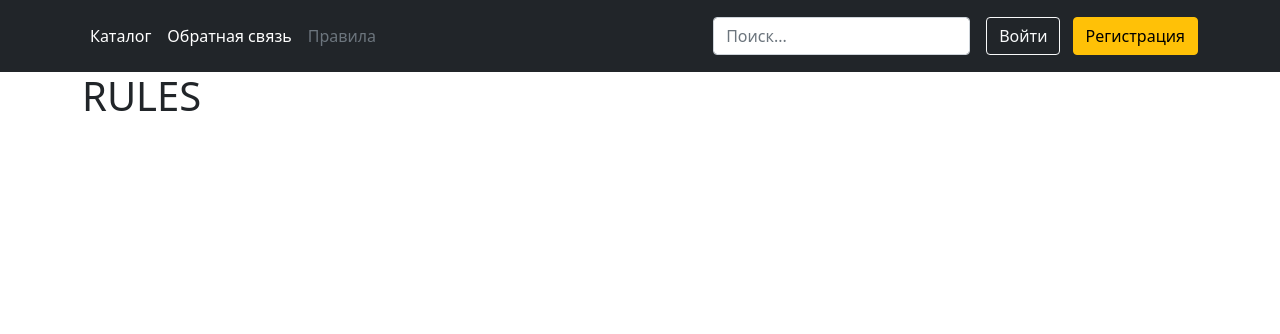
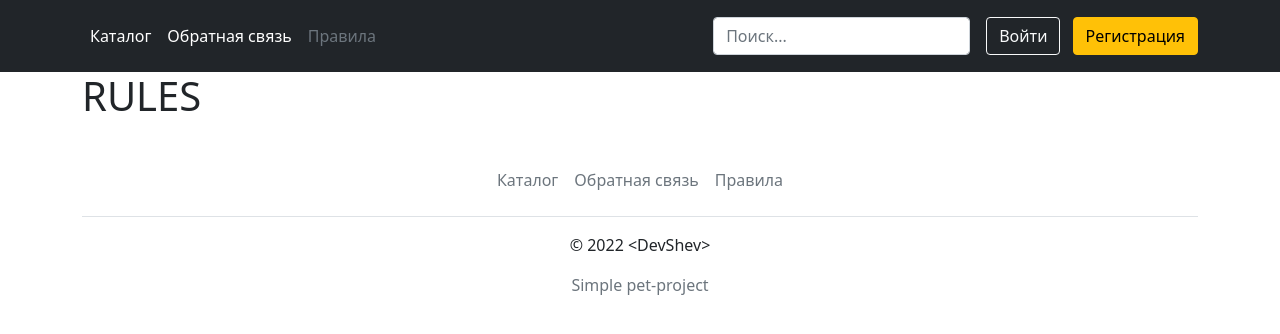
Before and after one commit to devShev/catalog-django, a Django app: page /rules/ in a window 1280 px wide. Shown: the top 334 px of the page. Run offline with Django 4.2, Linux system fonts and the light colour scheme.

Commit message:
Final customize list template

```diff
--- a/catalog_list/templates/catalog_list/base.html
+++ b/catalog_list/templates/catalog_list/base.html
@@ -41,6 +41,16 @@
         {% block content %}
         {% endblock %}
     </div>
-
+    <div class="container">
+<footer class="py-3 my-4">
+    <ul class="nav justify-content-center border-bottom pb-3 mb-3">
+        {% for option in menu %}
+            <li class="nav-item"><a href="{% url option.url_name %}" class="nav-link px-2 text-muted">{{ option.title }}</a></li>
+        {% endfor %}
+    </ul>
+    <p class="text-center">© 2022 	&lt;DevShev&gt;</p>
+    <p class="text-center text-muted">Simple pet-project</p>
+  </footer>
+    </div>
 </body>
 </html>
```
Also changed, not shown: catalog_list/templates/catalog_list/index.html (+4 -4 lines).
